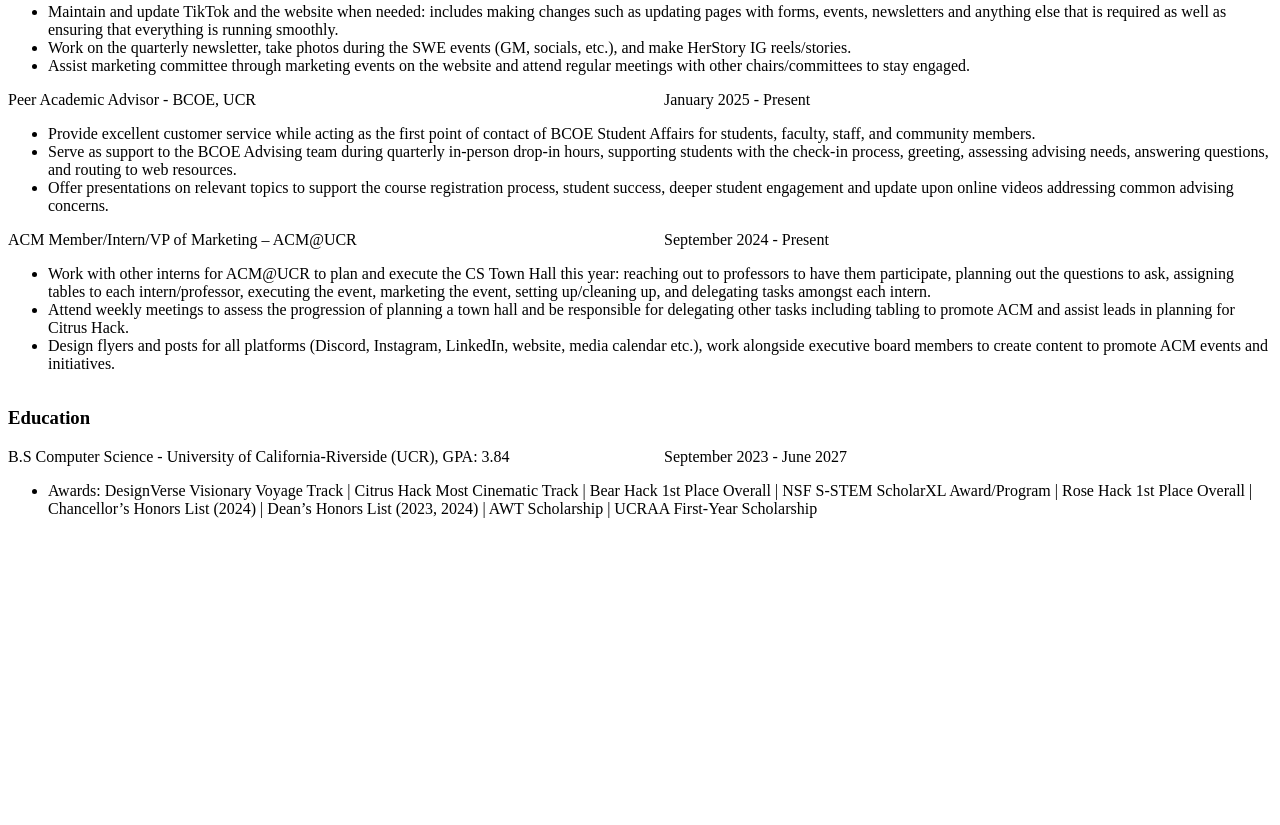
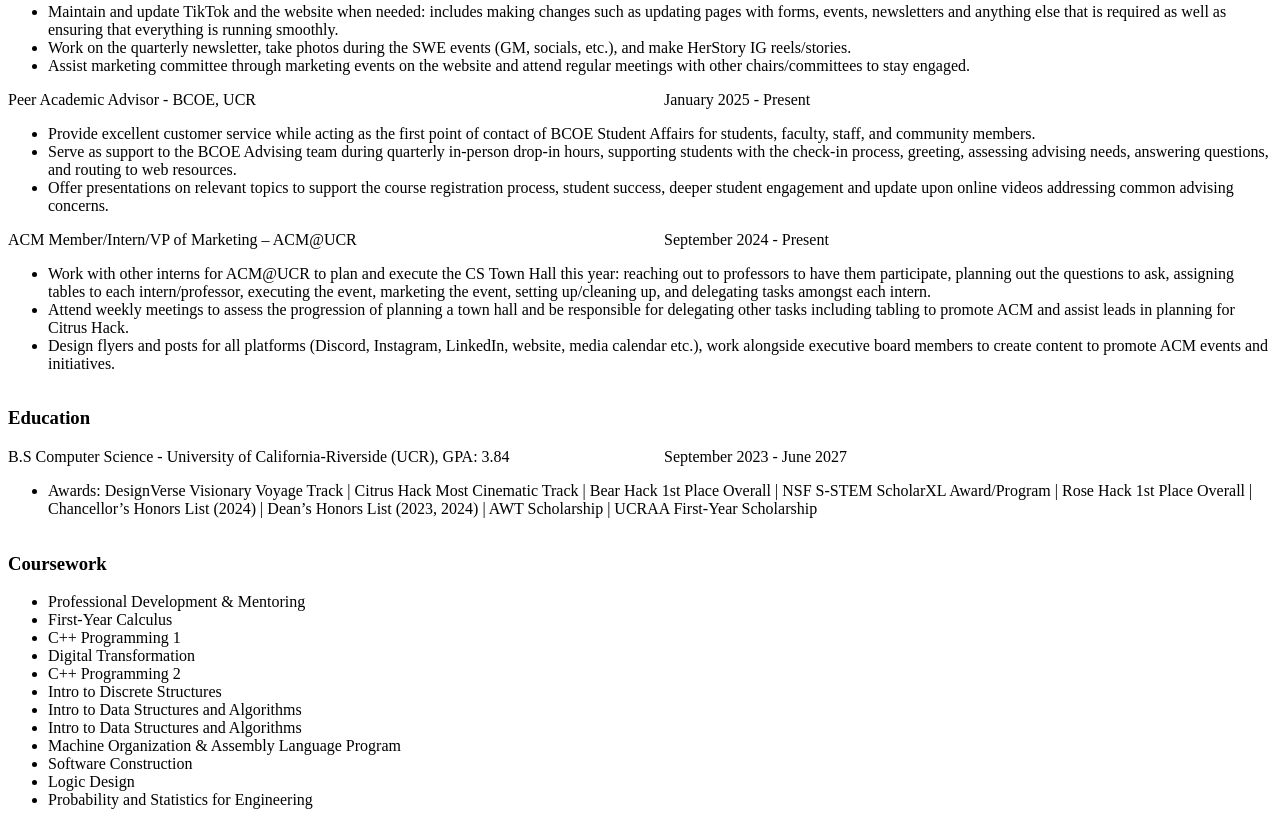
Before and after one commit to Rebecca-J7/Rebecca-J7.github.io, a plain HTML site: page index.html in a window 1280 px wide. Shown: the part 793-1618 px from the top of the page. Before the commit the page ends 1335 px from the top, so only its background shows below. Drawn offline with Linux system fonts and the light colour scheme.

Commit message:
Completed Coursework Section

```diff
--- a/index.html
+++ b/index.html
@@ -86,5 +86,22 @@
             <li> Awards: DesignVerse Visionary Voyage Track | Citrus Hack Most Cinematic Track | Bear Hack 1st Place Overall | NSF S-STEM ScholarXL Award/Program | Rose Hack 1st Place Overall | Chancellor’s Honors List (2024) | Dean’s Honors List (2023, 2024) | AWT Scholarship | UCRAA First-Year Scholarship </li>
         </ul>
     </div>
+
+    <!--Coursework Section-->
+    <h3 id= "--Coursework"> Coursework </h3>
+    <ul>
+        <li> Professional Development & Mentoring </li>
+        <li> First-Year Calculus </li>
+        <li> C++ Programming 1 </li>
+        <li> Digital Transformation </li>
+        <li> C++ Programming 2 </li>
+        <li> Intro to Discrete Structures </li>
+        <li> Intro to Data Structures and Algorithms </li>
+        <li> Intro to Data Structures and Algorithms </li>
+        <li> Machine Organization & Assembly Language Program </li>
+        <li> Software Construction </li>
+        <li> Logic Design </li>
+        <li> Probability and Statistics for Engineering </li>
+    </ul>
 </body>
 </html>
```
